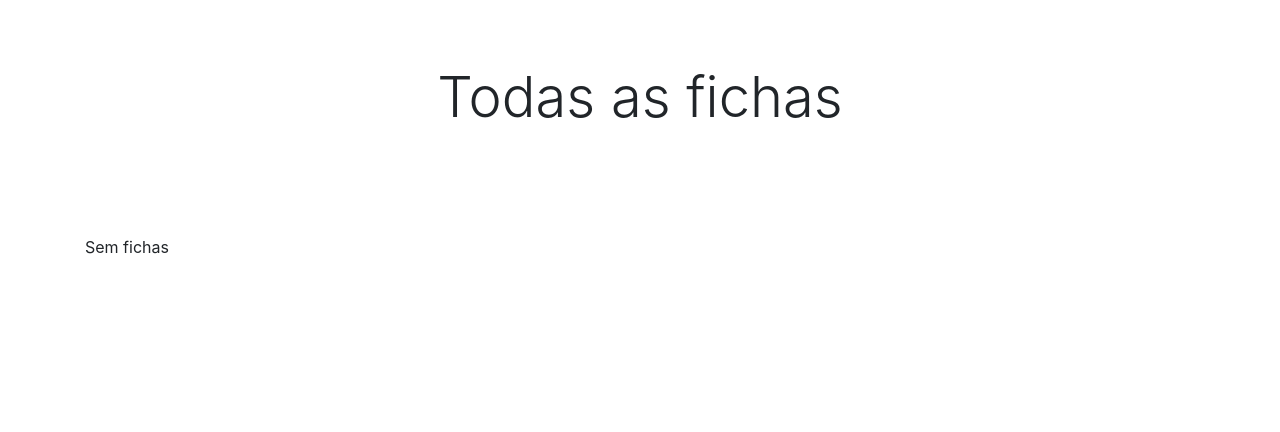
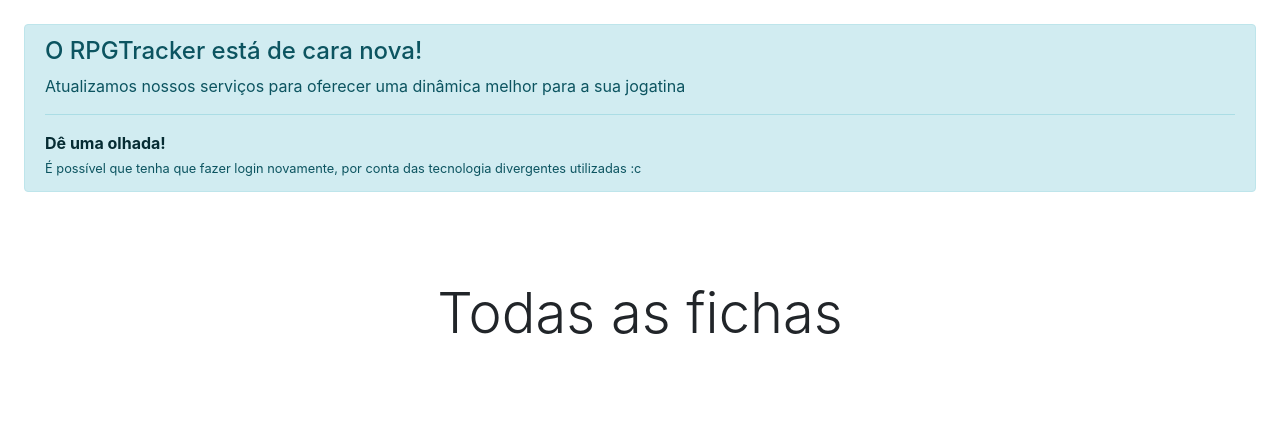
Before and after one commit to hannaBanannaOF/rpgtracker-backend-old, a Django app: page /conta/fichas in a window 1280 px wide. Shown: the part 56-488 px from the top of the page. Run offline with Django 3.2, Linux system fonts and the light colour scheme; the visitor is signed in with stand-in values (Sample User, id 1); data that the repository does not hold is empty; some libraries are stand-ins or nearby versions.

Commit message:
Aviso novo layout

```diff
--- a/rpg_tracker/core/templates/base.html
+++ b/rpg_tracker/core/templates/base.html
@@ -106,6 +106,13 @@
 <body class="d-flex flex-column h-100">
     <main role="main" class="flex-shrink-0">
         {% include 'navbar.html' %}
+        <div class="alert alert-info m-4" role="alert">
+            <h4 class="alert-heading">O RPGTracker está de cara nova!</h4>
+            <p>Atualizamos nossos serviços para oferecer uma dinâmica melhor para a sua jogatina</p>
+            <hr>
+            <p class="mb-0"><a class="alert-link" href="https://rpgtracker.herokuapp.com/">Dê uma olhada!</a></p>
+            <small>É possível que tenha que fazer login novamente, por conta das tecnologia divergentes utilizadas :c</small>
+        </div>
         {% block body %}
         {% endblock body %}
     </main>
```
